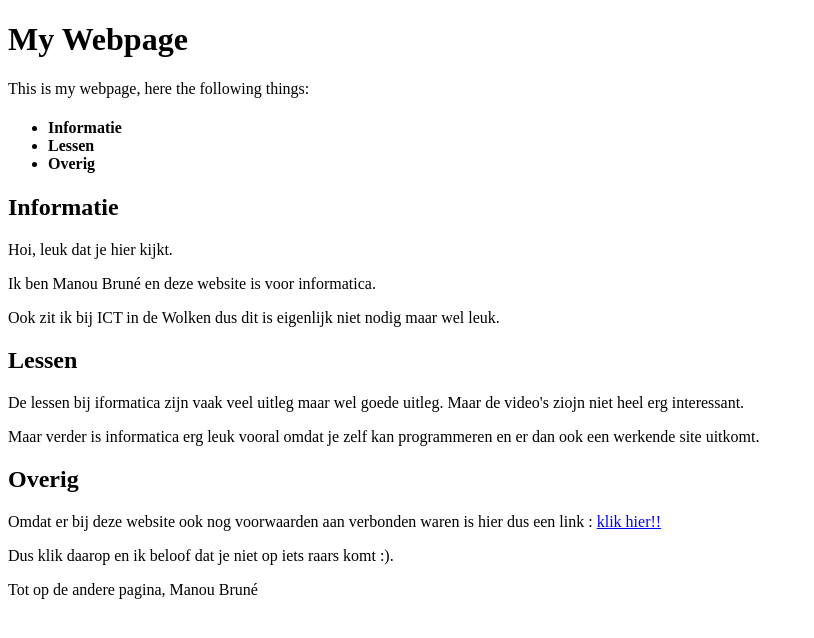
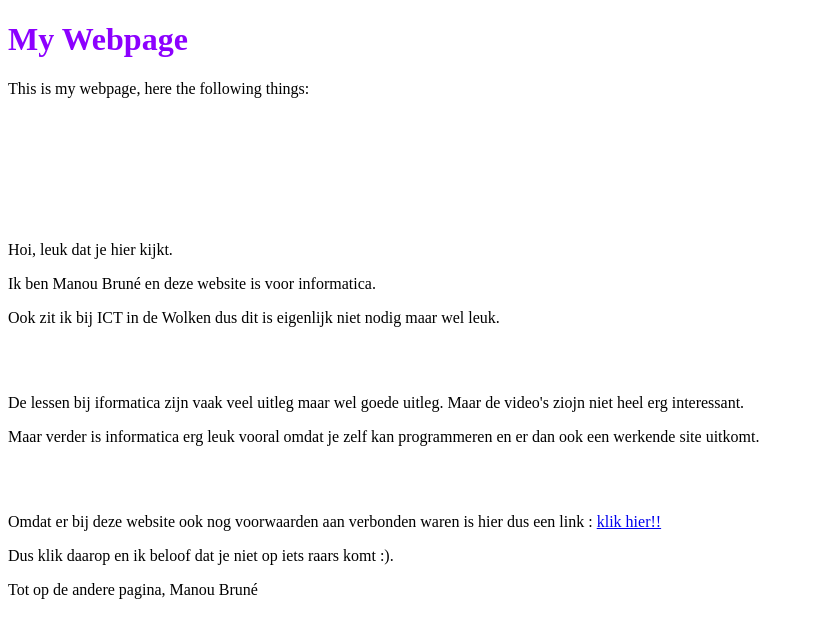
Before and after one commit to Kipsate29/website4V, a plain HTML site: page index.html in a window 1280 px wide. Shown: the whole page, without its empty margins (0-814 px from the left). Drawn offline with Linux system fonts and the light colour scheme.

Commit message:
Update index.html

```diff
--- a/index.html
+++ b/index.html
@@ -1,6 +1,22 @@
 <!DOCTYPE html>
 
 <html>
+ <head>
+  <style>
+   body {
+   color: #ffffff;
+   }
+
+   h1 {
+   color: #8c00ff;
+   }
+
+   p {
+   color: #000000
+   }
+
+ </style>
+ </head>
 <body>
 
  <h1> My Webpage</h1>
```
